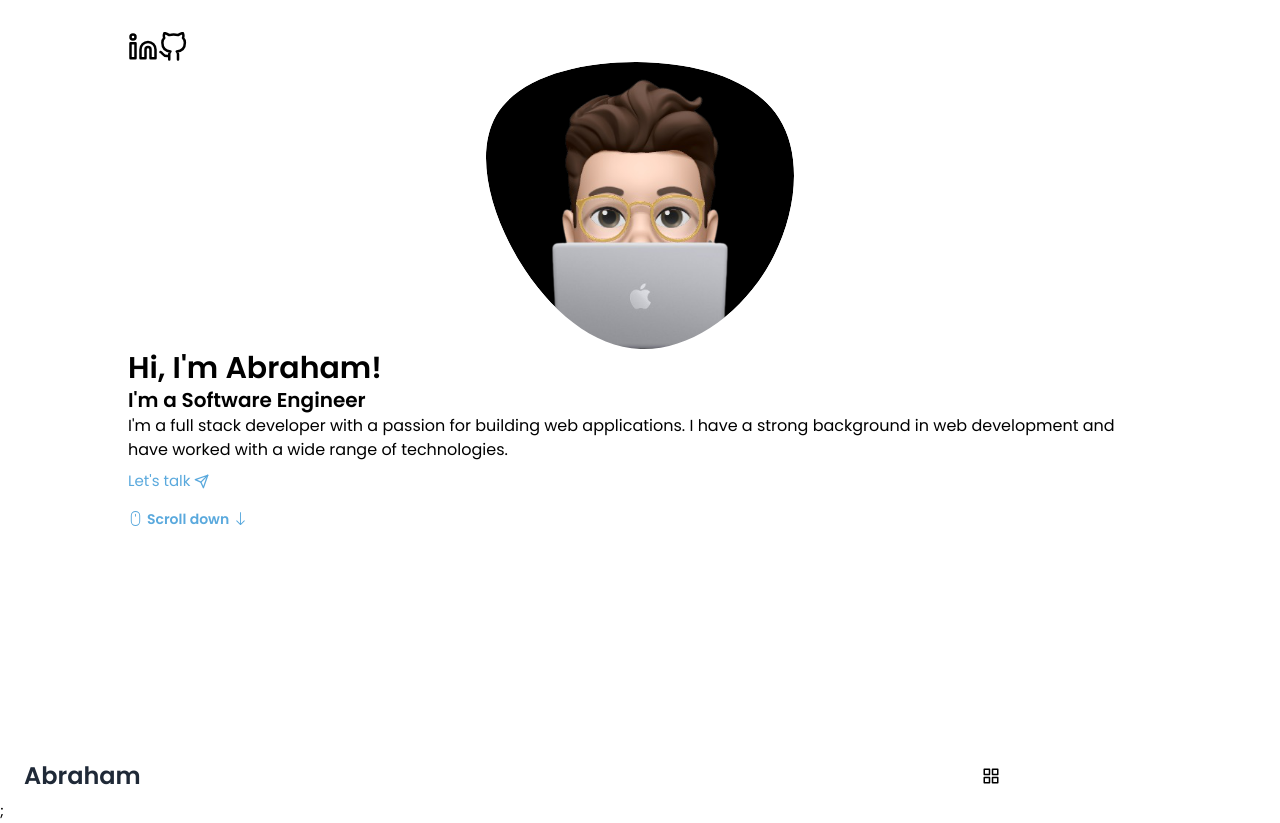
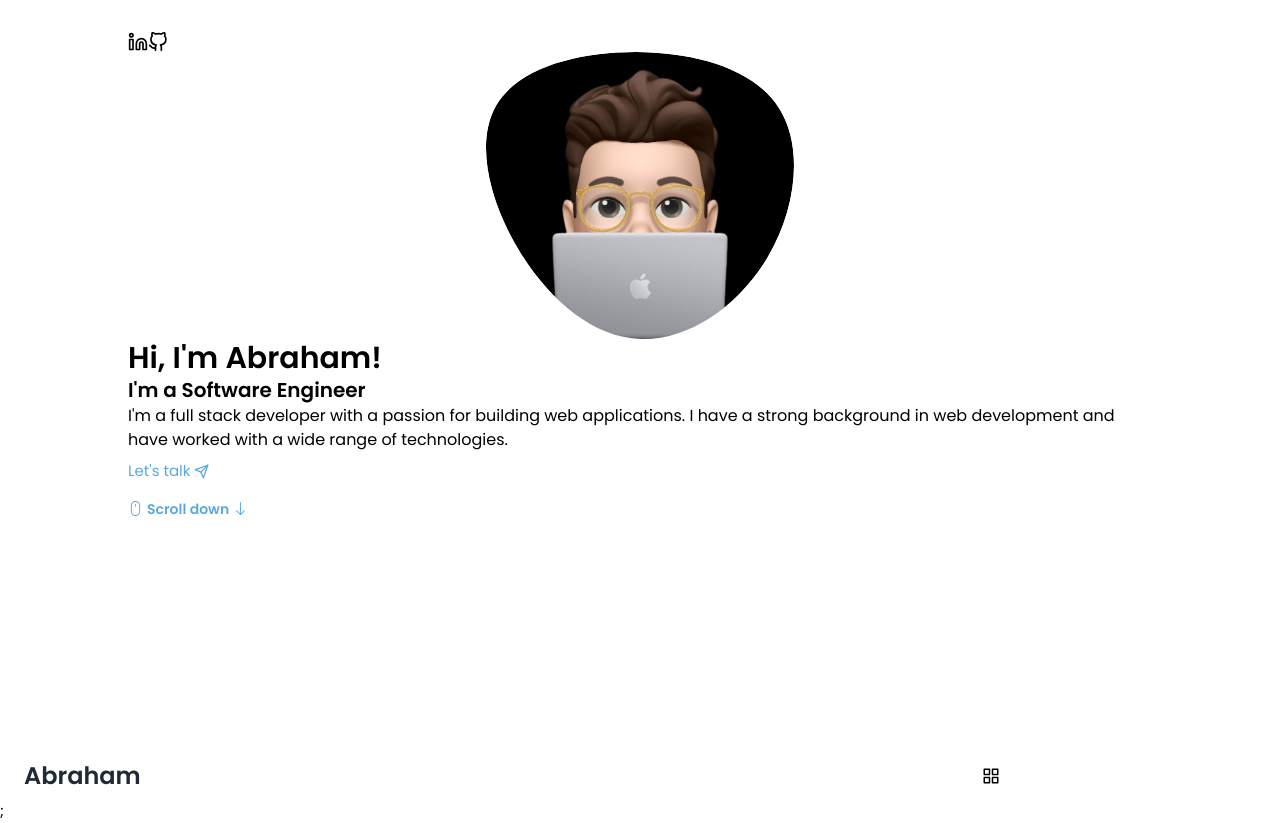
Before and after one commit to idkan/Portafolio, a Next.js app: page / in a window 1280 px wide. Built offline with nearby package versions, Linux system fonts and the light colour scheme.

Commit message:
Changed Social Icons

```diff
--- a/pages/index.js
+++ b/pages/index.js
@@ -10,8 +10,8 @@ const Home = () => {
 				<div className="max-w-5xl mx-auto grip">
 					<div className="grid  mb-4">
 						<div className="home__social flex items-center justify-start">
-							<a href="https://www.linkedin.com/in/abraham-serena/" target="_blank" rel="noopener noreferrer"><FiLinkedin className="text-3xl" /></a>
-							<a href="https://github.com/idkan" target="_blank" rel="noopener noreferrer"><FiGithub className="text-3xl" /></a>
+							<a href="https://www.linkedin.com/in/abraham-serena/" target="_blank" rel="noopener noreferrer"><FiLinkedin className="text-xl" /></a>
+							<a href="https://github.com/idkan" target="_blank" rel="noopener noreferrer"><FiGithub className="text-xl" /></a>
 						</div>
 						<div className="home__img">
 							<svg viewBox="0 0 200 187" className="w-96 h-72 m-auto">
```
